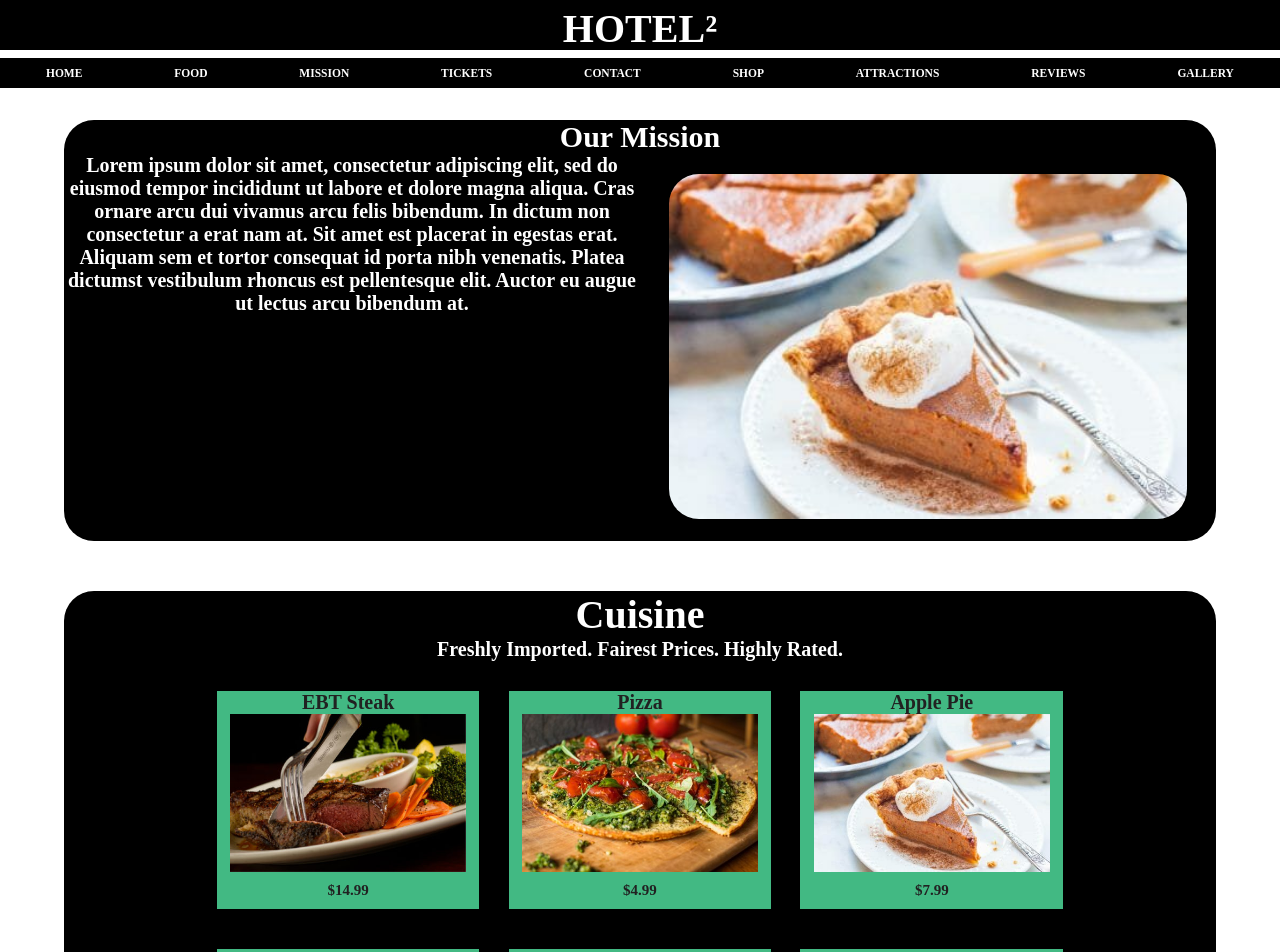
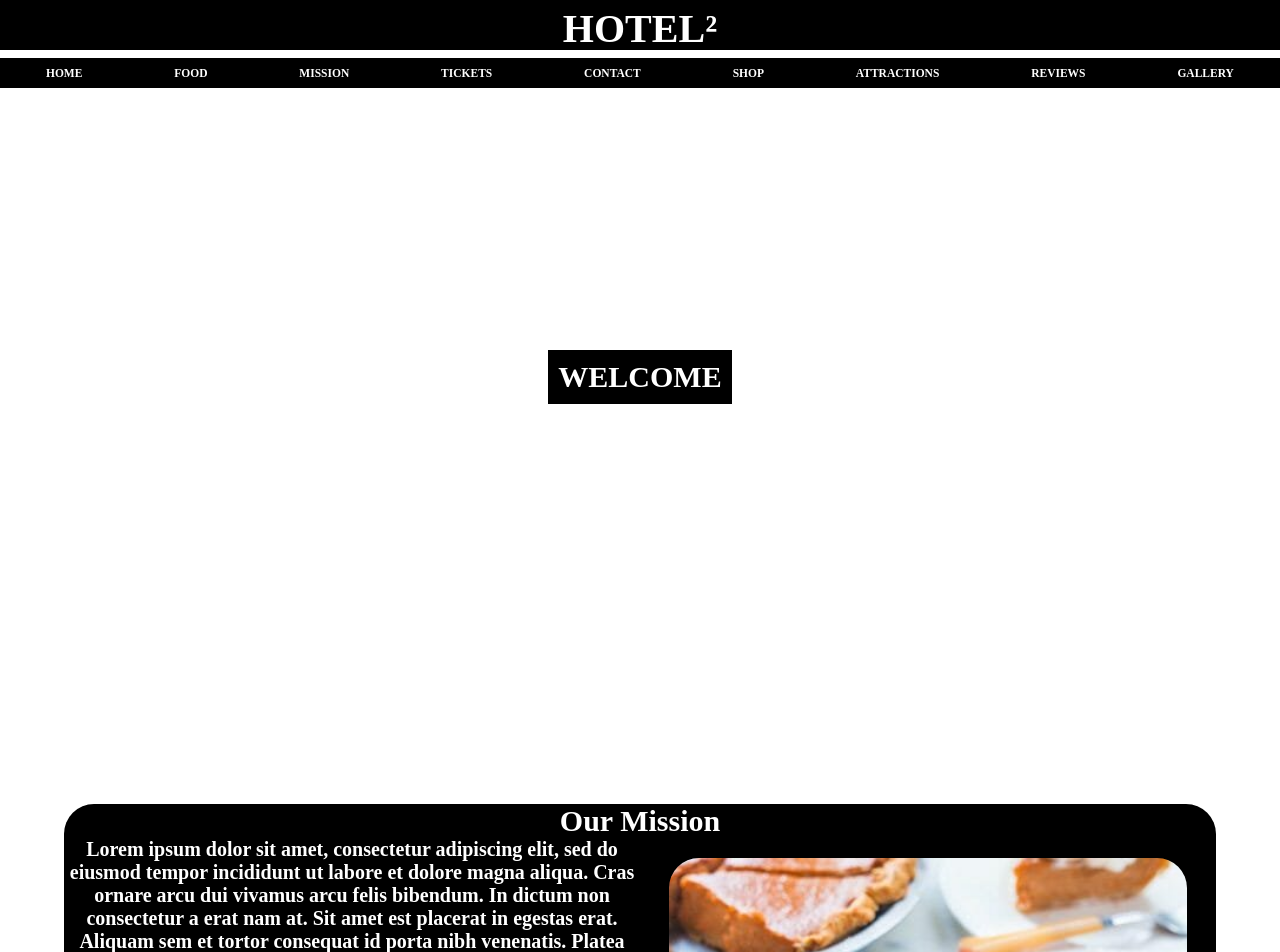
Before and after one commit to staten-island-tech/vue-project-2-ebt, a Nuxt app in the folder project/: page / in a window 1280 px wide. Shown: the top 952 px of the page. Built offline with nearby package versions, Linux system fonts and the light colour scheme.

Commit message:
we're so smart

```diff
--- a/project/components/Attractions.vue
+++ b/project/components/Attractions.vue
@@ -50,9 +50,6 @@ export default {
       ],
     };
   },
-  computed: {},
-
-  methods: {},
 };
 </script>
 
--- a/project/components/Card.vue
+++ b/project/components/Card.vue
@@ -20,12 +20,14 @@ export default {
 <style>
 .card {
   width: 30%;
-  background-color: #42b983;
+  background-color: var(--secondary);
   margin: 2rem auto;
+  border-radius: 1.5rem;
 }
 
 .img-card {
   display: block;
+  border-radius: 1.5rem;
 }
 
 .title {
--- a/project/components/Gallery.vue
+++ b/project/components/Gallery.vue
@@ -86,7 +86,6 @@ export default {
     };
     //need to v-bind images, look at whatever
   },
-  mounted() {},
   methods: {
     switchImageRight() {
       if (this.currentImage.id === 4) {
--- /dev/null
+++ b/project/components/Home.vue
@@ -0,0 +1,17 @@
+<template>
+  <div>
+    <h2 class="welcome">WELCOME</h2>
+  </div>
+</template>
+
+<script>
+export default {};
+</script>
+
+<style scoped>
+.welcome {
+  color: var(--primaryText);
+  background-color: var(--primary);
+  padding: 1rem;
+}
+</style>
--- a/project/components/restaurant.vue
+++ b/project/components/restaurant.vue
@@ -23,8 +23,6 @@
 // @ is an alias to /src
 
 export default {
-  name: "Home",
-
   data() {
     return {
       food: [
--- a/project/components/reviews.vue
+++ b/project/components/reviews.vue
@@ -44,15 +44,6 @@
 
 <script>
 // @ is an alias to /src
-
-export default {
-  name: "Home",
-
-  data() {
-    return {};
-  },
-  methods: {},
-};
 </script>
 
 <style>
--- a/project/components/shop.vue
+++ b/project/components/shop.vue
@@ -21,8 +21,6 @@
 // @ is an alias to /src
 
 export default {
-  name: "Home",
-
   data() {
     return {
       goods: [
--- a/project/components/tickets.vue
+++ b/project/components/tickets.vue
@@ -11,7 +11,6 @@
         </div>
 
         <div class="display2">
-
           <main class="display flex-parent">
             <img src="face.jpg" alt="hotelo" class="img2 height-auto" />
             <section class="space1 w100">
@@ -42,10 +41,6 @@
 // @ is an alias to /src
 
 export default {
-  name: "Home",
-
-  mounted() {},
-
   data() {
     return {
       rooms: [
--- a/project/pages/index.vue
+++ b/project/pages/index.vue
@@ -2,6 +2,7 @@
   <div id="page">
     <Header class="header" @send="scrollMeTo($event)" />
     <div class="filler" ref="home"></div>
+    <div class="home flex-parent"><Home></Home></div>
     <div ref="mission"><About class="section" /></div>
     <div ref="restaurant"><Restaurant class="section" /></div>
     <div ref="shop"><Shop class="section" /></div>
@@ -35,7 +36,7 @@ export default {
 <style>
 :root {
   --primary: black;
-  --secondary: gray;
+  --secondary: #818181;
   --primaryText: white;
 
   --h1: 4rem;
@@ -56,7 +57,7 @@ h4 {
   font-size: var(--h4);
 }
 .filler {
-  margin-bottom: 120px;
+  margin-bottom: 35rem;
 }
 html,
 body,
@@ -70,6 +71,9 @@ body,
   margin: 0;
   padding: 0;
   position: relative;
+}
+.home {
+  margin-bottom: 40rem;
 }
 .section {
   text-align: center;
```
